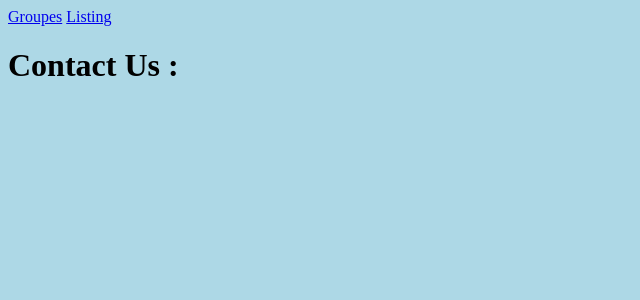
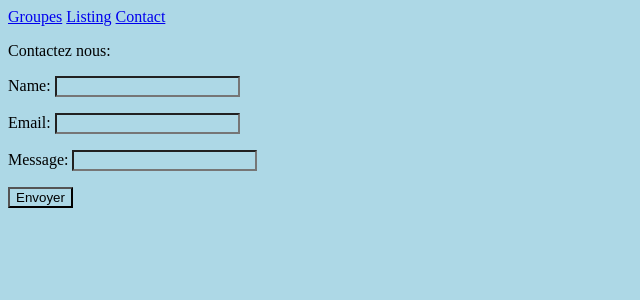
Before and after one commit to cubouyaka/django-web-app, a Django app: page /contactus/ in a window 1280 px wide. Shown: the top 300 px of the page, without its empty margins (0-640 px from the left). Run offline with Django 4.2, Linux system fonts and the light colour scheme.

Commit message:
Ajout d'un formulaire de contact avec envoi (fictif car pas de serveur SMTP, donc affichage dans le terminal) d'un email au mail renseigné dans le formulaire, apres validation de celui-ci et redirection vers une page de confirmation d'envoi du mail

```diff
--- /dev/null
+++ b/merchex/listing/forms.py
@@ -0,0 +1,6 @@
+from django import forms
+
+class ContactUsForm(forms.Form):
+   name = forms.CharField(required=False)
+   email = forms.EmailField()
+   message = forms.CharField(max_length=1000)
--- a/merchex/listing/static/listing/style.css
+++ b/merchex/listing/static/listing/style.css
@@ -1 +1,2 @@
 * { background: lightblue }
+.errorlist { color: red; }
--- a/merchex/listing/templates/listing/base.html
+++ b/merchex/listing/templates/listing/base.html
@@ -7,6 +7,7 @@
         <nav>
             <a href="{% url 'band-list' %}">Groupes</a>
             <a href="{% url 'listing-list' %}">Listing</a>
+            <a href="{% url 'contactus' %}">Contact</a>
         </nav>
         {% block content %}{% endblock %}
 
--- a/merchex/listing/templates/listing/contact.html
+++ b/merchex/listing/templates/listing/contact.html
@@ -2,6 +2,12 @@
 
 {% block content %}
 
-<h1>Contact Us : </h1>
+<p>Contactez nous:</p>
+
+<form action="" method="post" novalidate>
+{% csrf_token %}
+{{ form.as_p }}
+<input type="submit" value="Envoyer">
+</form>
 
 {% endblock %}
--- a/merchex/listing/views.py
+++ b/merchex/listing/views.py
@@ -1,6 +1,9 @@
 from django.http import HttpResponse
-from django.shortcuts import render
+from django.shortcuts import render, redirect
+from django.core.mail import send_mail
+
 from listing.models import Listing, Band
+from listing.forms import ContactUsForm
 
 def band_list(request):
     return render(request,'listing/band_list.html', {'bands' : Band.objects.all()})
@@ -13,7 +16,23 @@ def about(request):
     return render(request, 'listing/about.html')
 
 def contactus(request):
-    return render(request, 'listing/contact.html')
+    if request.method == 'POST':
+        form = ContactUsForm(request.POST)
+        if form.is_valid():
+            send_mail(
+            subject=f'Message from {form.cleaned_data["name"] or "anonyme"} via MerchEx Contact Us form',
+            message=form.cleaned_data['message'],
+            from_email=form.cleaned_data['email'],
+            recipient_list=['admin@merchex.xyz'],
+        )
+            return redirect('email-sent', email = form.cleaned_data['email'])
+    else:
+        form = ContactUsForm()
+
+    return render(request, 'listing/contact.html', {'form' : form})
+
+def email_sent(request, email):
+    return render(request, 'listing/email_sent.html', {'email' : email})
 
 def listing(request):
     return render(request, 'listing/listing.html',{'listings' : Listing.objects.all()})
--- a/merchex/merchex/settings.py
+++ b/merchex/merchex/settings.py
@@ -11,6 +11,8 @@ https://docs.djangoproject.com/en/4.2/ref/settings/
 """
 
 from pathlib import Path
+
+EMAIL_BACKEND = 'django.core.mail.backends.console.EmailBackend'
 
 # Build paths inside the project like this: BASE_DIR / 'subdir'.
 BASE_DIR = Path(__file__).resolve().parent.parent
--- a/merchex/merchex/urls.py
+++ b/merchex/merchex/urls.py
@@ -23,7 +23,8 @@ path('admin/', admin.site.urls),
 path('bands/', views.band_list, name='band-list'),
 path('bands/<int:id>/', views.band_detail, name='band-detail'),
 path('about/', views.about),
-path('contactus/', views.contactus),
+path('contactus/', views.contactus, name='contactus'),
 path('listing/', views.listing, name='listing-list'),
+path('email_sent/<email>', views.email_sent, name='email-sent'),
 path('listing/<int:id>/', views.listing_detail, name='listing-detail'),
 ]
```
Also changed, not shown: merchex/listing/templates/listing/email_sent.html (added, +7 -0 lines).
